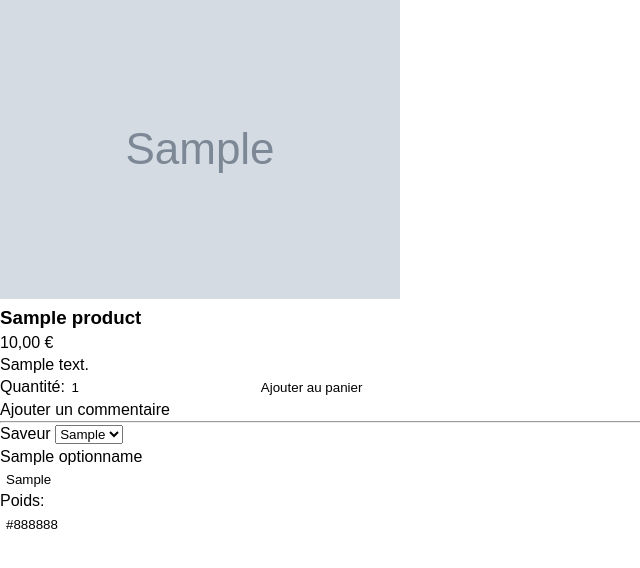
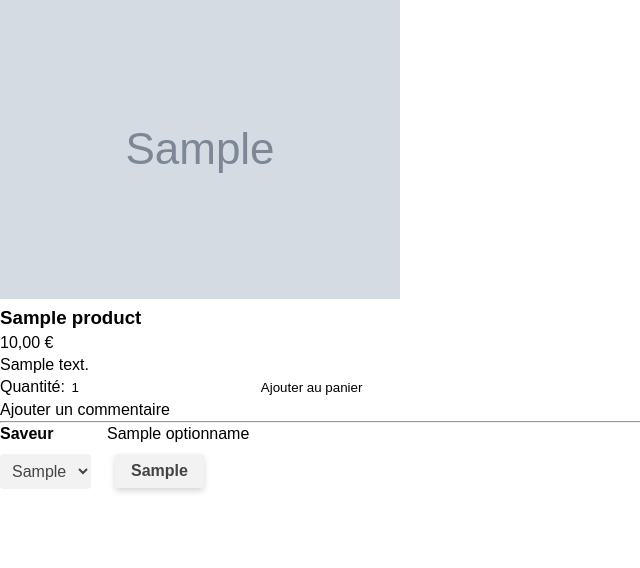
Before and after one commit to EtienneDTS/ecommerce-base-template, a Django app: a page that uses src/shop/templates/shop/product_detail.html in a window 1280 px wide. Shown: the part 81-649 px from the top of the page, without its empty margins (0-640 px from the left). Run offline with Django 4.2, Linux system fonts and the light colour scheme; tables that the repository leaves empty hold one stand-in row (values such as "Sample post"); grey boxes marked "Sample" are stand-in pictures.

Commit message:
add javascript function to select value of dom elements

```diff
--- a/src/shop/static/js/product_detail.js
+++ b/src/shop/static/js/product_detail.js
@@ -15,46 +15,32 @@
 //     });
 // });
 
-function selectButton(button) {
-    // Désélectionne tous les boutons dans le même groupe que le bouton cliqué
-    var group = button.closest('.option-buttons');
-    group.find('.btn').removeClass('active');
+var flavor_selector = document.getElementById("flavor-select");
+var option_buttons = document.querySelectorAll('.option-for-option button');
+console.log(option_buttons)
 
-    // Sélectionne le bouton cliqué
-    button.addClass('active');
+for (var i = 0; i < option_buttons.length; i++) {
+    option_buttons[i].addEventListener('click', function(event) {
+      // Désélectionne tous les boutons dans le même groupe que le bouton cliqué
+      console.log("salut")
+      var group = this.closest('.option-buttons');
+      group.querySelectorAll('.btn').forEach(function(button) {
+        button.classList.remove('active');
+      });
 
-    // Met à jour la valeur du champ caché
-    var hiddenInput = group.find('input[type=hidden]');
-    hiddenInput.val(button.data('value'));
-    console.log(hiddenInput.val(button.data('value')))
+      // Sélectionne le bouton cliqué
+      event.target.classList.add('active');
+
+      // Met à jour la valeur du champ caché
+      hiddenInput = document.querySelector("#selected-option");
+      hiddenInput.value = event.target.dataset.value;
+      console.log(hiddenInput.value)
+    });
   }
 
-  $('.option-buttons .btn').on('click', function() {
-    selectButton($(this));
-  });
 
-  $('.update_product_detail_variant select[class="form-control"]').on('change', function() {
-    var form = $(this).closest('form');
-    var data_url = $(this).attr('data-url');
-    console.log(data_url)
-    var hiddenInputs = form.find('input[type="hidden"]');
-    var formData = form.serializeArray();
-    $.each(hiddenInputsData, function(index, item) {
-        formData.push(item);
-    });
-    console.log(formData)
 
-    $.ajax({
-        url: data_url,
-        method: 'POST',
-        data: {
-            csrfmiddlewaretoken : csrfToken,
-        },
-        success: function(data) {
-            console.log(data)
-        },
-        error: function(error) {
-          console.log(error);
-        }
-    });
-});
+flavor_selector.addEventListener("change", ()=>{
+    var flavor_selector_value = flavor_selector.value
+    console.log(flavor_selector_value)
+})
--- a/src/shop/static/product_detail.css
+++ b/src/shop/static/product_detail.css
@@ -1,5 +1,96 @@
-.btn-outline-secondary.active {
-    background-color: #007bff;
-    border-color: #007bff;
+.btn {
+    display: inline-block;
+    border-radius: 3px;
+    padding: 0.5rem 1rem;
+    margin: 0.5rem;
+    background-color: #f2f2f2;
+    color: #444;
+    font-size: 1rem;
+    font-weight: bold;
+    text-decoration: none;
+    text-align: center;
+    border: none;
+    box-shadow: 0px 3px 6px rgba(0, 0, 0, 0.16);
+    transition: background-color 0.3s ease-in-out, color 0.3s ease-in-out;
+  }
+
+  .btn.active,
+  .btn:hover {
+    background-color: #444;
+    color: #f2f2f2;
+  }
+
+  .btn:active {
+    background-color: #999;
+    color: #fff;
+    box-shadow: none;
+  }
+
+
+/* for selector */
+/* Style de base pour le conteneur d'options */
+.option-container {
+    display: flex;
+    flex-wrap: wrap;
+    gap: 16px;
+  }
+
+  /* Style de base pour le label */
+  .option-for-flavors label {
+    display: block;
+    margin-bottom: 8px;
+    font-weight: bold;
+  }
+
+  /* Style de base pour la sélection */
+  .flavor-selector {
+    padding: 8px;
+    border-radius: 4px;
+    background-color: #f2f2f2;
+    color: #444;
+    border: none;
+    font-size: 16px;
+    cursor: pointer;
+    transition: background-color 0.3s ease-in-out;
+  }
+
+  /* Style du survol pour la sélection */
+  .flavor-selector:hover {
+    background-color: #ddd;
+  }
+
+  /* Style de pression pour la sélection */
+  .flavor-selector:active {
+    background-color: #999;
     color: #fff;
   }
+
+  /* Style pour la flèche déroulante */
+  .flavor-selector::-ms-expand {
+    display: none;
+  }
+
+  .flavor-selector::before {
+    content: '';
+    position: absolute;
+    top: 50%;
+    right: 12px;
+    width: 0;
+    height: 0;
+    border-left: 6px solid transparent;
+    border-right: 6px solid transparent;
+    border-top: 6px solid #444;
+    transform: translateY(-50%);
+  }
+
+  /* Style pour les options de la sélection */
+  .flavor-selector option {
+    background-color: #fff;
+    color: #444;
+  }
+
+  /* Style pour l'option sélectionnée */
+  .flavor-selector option:checked {
+    background-color: #444;
+    color: #fff;
+  }
--- a/src/shop/templates/shop/product_detail.html
+++ b/src/shop/templates/shop/product_detail.html
@@ -23,52 +23,30 @@
     <a href="{% url 'shop:add_review' slug=product.slug %}">Ajouter un commentaire</a>
     <hr>
 
-    <div class="option-container-form">
-        <form method="POST" data-url="{% url 'shop:product_detail' slug=product.slug variant_slug=product_variant.variant_slug %}" class="update_product_detail_variant">
-            {% csrf_token %}
-            <div class="option-container-form">
+    <div class="option-container">
         {% if product_variant.flavor %}
         <div class="option-for-flavors">
             <label for="flavor-select">Saveur</label>
-                    <select class="form-control" id="flavor-select" name="flavor">
+            <select class="flavor-selector"id="flavor-select" name="flavor">
             {% for flavor in flavors %}
-                        <option value="{{ flavor }}">{{ flavor }}</option>
+                <option value="{{ flavor }}">{{flavor}}</option>
             {% endfor %}
             </select>
         </div>
         {% endif %}
         {% if product_variant.option %}
             <div class="option-for-option">
-                    <label for="option-select">{{ option_name }}</label>
+                <label for="option-select">{{option_name }}</label>
                 <div class="option-buttons">
                 {% for option in  options %}
-                        <button type="button" class="btn btn-outline-secondary size-button{% if selected_option == option %} active{% endif %}" data-value="{{ option }}">{{ option }}</button>
+                <button type="button" data-value="{{ option }}" class="btn">{{option }}</button>
                 {% endfor %}
                 </div>
-                    <input type="hidden" id="selected-option" name="option" value="{{ product_variant.option }}">
-                </div>
-                {% endif %}
-
-                {% if product_variant.color %}
-                <div class="option-for-color">
-                    <label for="color-select">Poids:</label>
-                    <div class="color-buttons">
-                        {% for color in  colors %}
-                            <button type="button" class="btn btn-outline-secondary color-button" data-value="{{ color }}">{{ color }}</button>
-                        {% endfor %}
-                    </div>
-                    <input type="hidden" id="selected-color" name="color" value="{{ product_variant.color }}">
+                <input type="hidden" id="selected-option" name="option" value="{{ product_variantoption }}">
             </div>
         {% endif %}
 
 
-
-            </div>
-
-
-
-
-        </form>
         </div>
 
 
--- a/src/shop/urls.py
+++ b/src/shop/urls.py
@@ -11,6 +11,7 @@ app_name = "shop"
 urlpatterns = [
     path("shop/", home_view, name="home_shop"),
     path("shop/<str:slug>/<str:variant_slug>", product_detail, name="product_detail"),
+    path("shop/<str:slug>/", product_detail_with_option, name="product_detail_with_option"),
     path("add-to-cart-<str:slug>", add_to_cart, name="add_to_cart"),
     path("cart/", cart, name="cart"),
     path("remove-<str:slug>/", remove_from_cart, name="remove_from_cart"),
--- a/src/shop/views.py
+++ b/src/shop/views.py
@@ -39,6 +39,7 @@ def product_detail(request, slug, variant_slug):
         if color != None:
             product_variant = get_object_or_404(ProductVariant, product=product, color=color, option=option)
         options = product_variant.get_options_for_product_variant()
+        return redirect('shop:home_shop')
     else :
         product_variant = get_object_or_404(ProductVariant, variant_slug=variant_slug)
         print("else")
@@ -64,17 +65,17 @@ def product_detail(request, slug, variant_slug):
         "option_name": product_variant.option_name,
     }
 
-
+    print(context["flavors"])
     return render(request, "shop/product_detail.html", context)
 
-def product_detail_with_option(request, slug, variant_slug):
+def product_detail_with_option(request, slug):
     if request.user.is_authenticated:
         cart = Cart.objects.filter(user=request.user).first()
     else:
         cart = Cart.objects.filter(session_key=request.session.session_key).first()
 
     if request.method == "POST":
-
+        print("post")
         product = get_object_or_404(Product, slug=slug)
         product_variants = ProductVariant.objects.filter(product=product).order_by("price")
         flavors = set([variant.flavor for variant in product_variants if variant.flavor])
@@ -86,6 +87,7 @@ def product_detail_with_option(request, slug, variant_slug):
             product_variant = get_object_or_404(ProductVariant, product=product, flavor=flavor, option=option)
         if color != None:
             product_variant = get_object_or_404(ProductVariant, product=product, color=color, option=option)
+
         options = product_variant.get_options_for_product_variant()
 
 
```
Also changed, not shown: src/shop/static/js/cart.js (line endings or trailing spaces). Lines whose indentation alone changed are shown as unchanged.
